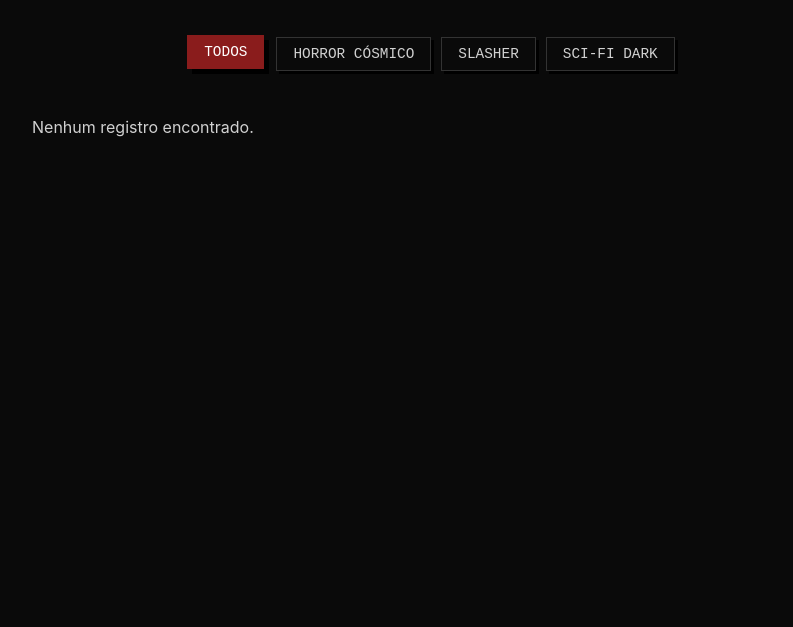
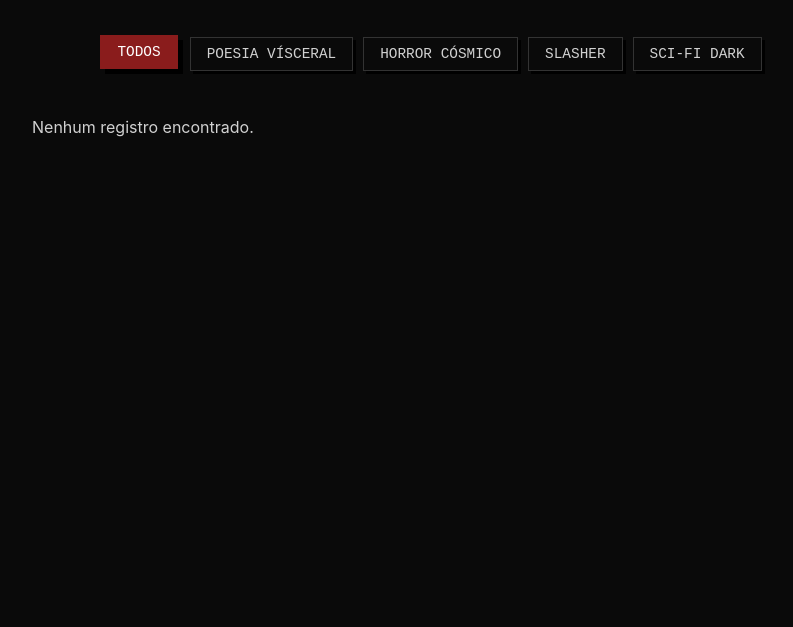
Before and after one commit to Debora1Allen/portifolio, a website built with Vite: page pages/leia-assombracoes/index.html in a window 1280 px wide. Shown: the part 173-800 px from the top of the page, without its empty margins (208-1001 px from the left). Built offline with nearby package versions, Linux system fonts and the light colour scheme; some packages are replaced by stand-ins of ours; no server answers; the database is empty.

Commit message:
acrescenta filter

```diff
--- a/pages/leia-assombracoes/index.html
+++ b/pages/leia-assombracoes/index.html
@@ -34,6 +34,9 @@
     <main class="blog-container">
       <nav class="filters">
         <button class="filter-btn active" data-filter="todos">Todos</button>
+        <button class="filter-btn" data-filter="poesia-dark">
+          Poesia Vísceral
+        </button>
         <button class="filter-btn" data-filter="horror-cosmico">
           Horror Cósmico
         </button>
```
